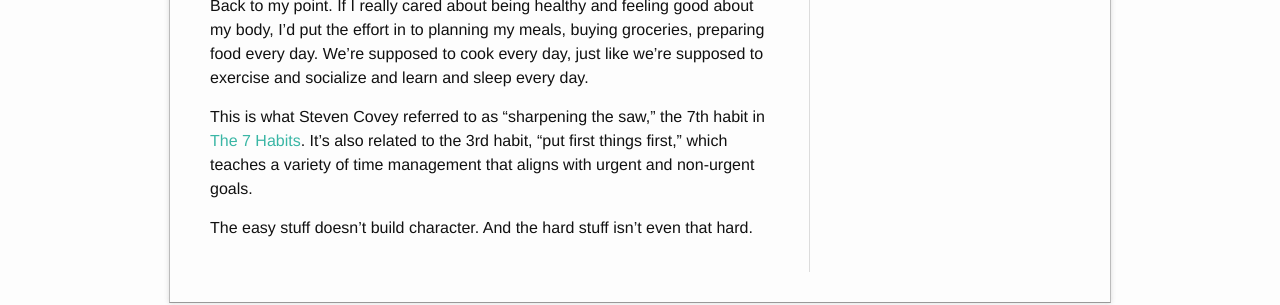
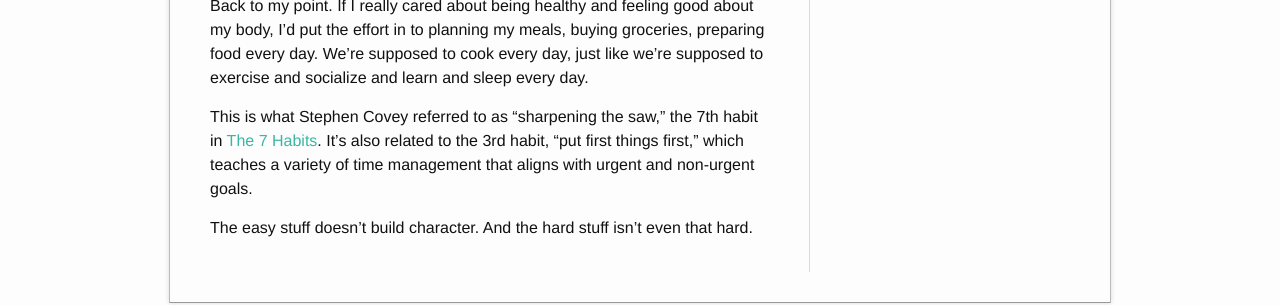
Before and after one commit to shelbyspees/speesblog, a Jekyll site: the page built from _posts/2014-10-14-what-pain-do-you-want.md, in a window 1280 px wide and 1276 px high. Shown: the part 753-1058 px from the top of the window. Built offline with Jekyll 4.4.1, drawn with Linux system fonts in a browser that asks for light colours; nearby versions of some CDN libraries.

Commit message:
Fix site URL, proofreading

```diff
--- a/_config.yml
+++ b/_config.yml
@@ -5,7 +5,7 @@
   My publicly-viewable brain.<br/>
   Purely for educational/entertainment purposes.
 baseurl: "/speesblog" # the subpath of your site, e.g. /blog/
-url: "http://shelbyspees.me/speesblog/" # the base hostname & protocol for your site
+url: "http://shelbyspees.me/speesblog" # the base hostname & protocol for your site
 portfolio_url: "http://shelbyspees.me/"
 twitter_username: speesbag
 twitter_url: https://twitter.com/speesbag/
--- a/_posts/2014-10-14-what-pain-do-you-want.md
+++ b/_posts/2014-10-14-what-pain-do-you-want.md
@@ -15,6 +15,6 @@
 
 Back to my point. If I really cared about being healthy and feeling good about my body, I'd put the effort in to planning my meals, buying groceries, preparing food every day. We're supposed to cook every day, just like we're supposed to exercise and socialize and learn and sleep every day.
 
-This is what Steven Covey referred to as "sharpening the saw," the 7th habit in [The 7 Habits](http://www.amazon.com/Habits-Highly-Effective-People-Anniversary-ebook/dp/B00GOZV3TM/ref=sr_1_1?ie=UTF8&qid=1413354191&sr=8-1&keywords=7+habits+of+highly+effective+people). It's also related to the 3rd habit, "put first things first," which teaches a variety of time management that aligns with urgent and non-urgent goals.
+This is what Stephen Covey referred to as "sharpening the saw," the 7th habit in [The 7 Habits](http://www.amazon.com/Habits-Highly-Effective-People-Anniversary-ebook/dp/B00GOZV3TM/ref=sr_1_1?ie=UTF8&qid=1413354191&sr=8-1&keywords=7+habits+of+highly+effective+people). It's also related to the 3rd habit, "put first things first," which teaches a variety of time management that aligns with urgent and non-urgent goals.
 
 The easy stuff doesn't build character. And the hard stuff isn't even that hard.
```
